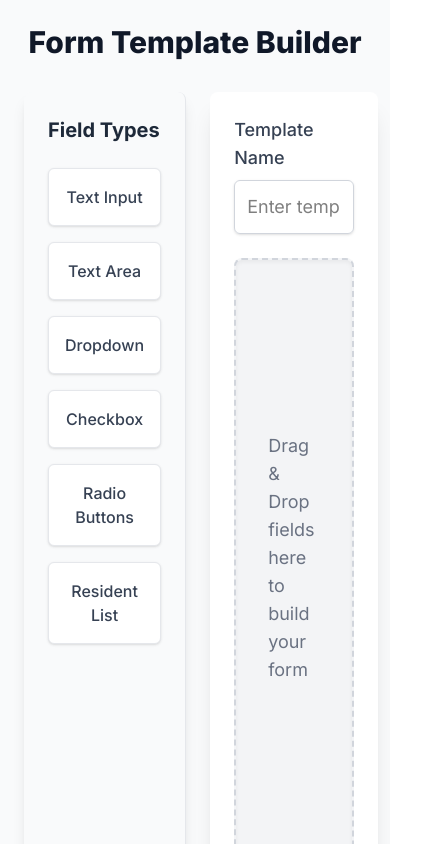
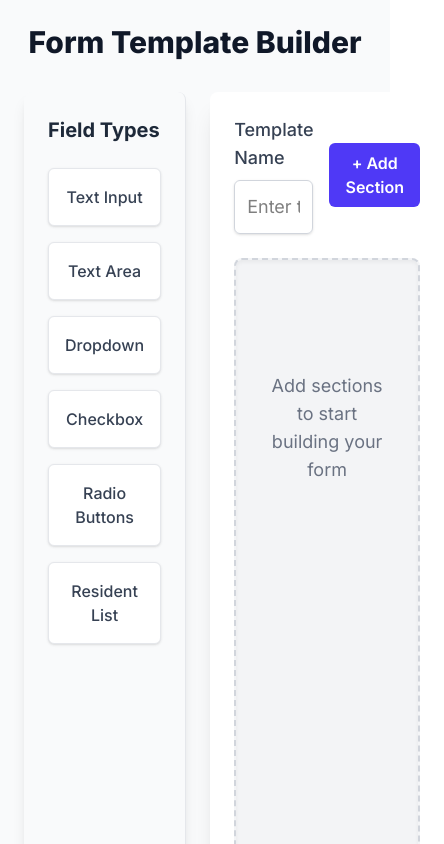
Before and after one commit to dheerendra63939580/formBuilder, a React (Vite) app: page /create-template in a window 390 px wide. Shown: the top 844 px of the page, 444 px wide, since content can reach past the window. Built offline with nearby package versions, Linux system fonts and the light colour scheme.

Commit message:
feat: make template responsive

```diff
--- a/src/pages/FormCanvas.jsx
+++ b/src/pages/FormCanvas.jsx
@@ -1,57 +1,25 @@
 // src/components/FormCanvas.js
 import React from 'react';
-import { DndContext, closestCenter, KeyboardSensor, PointerSensor, useSensor, useSensors } from '@dnd-kit/core';
-import { SortableContext, sortableKeyboardCoordinates, verticalListSortingStrategy } from '@dnd-kit/sortable';
-import FieldItem from './FieldItem';
+import Section from './Section';
 
-const FormCanvas = ({ fields, onSelectField, onDeleteField, onDropField, onSortEnd }) => {
-    const sensors = useSensors(
-        useSensor(PointerSensor),
-        useSensor(KeyboardSensor, {
-            coordinateGetter: sortableKeyboardCoordinates,
-        })
-    );
-
-    const handleDragOver = (event) => {
-        event.preventDefault(); // Necessary to allow dropping
-    };
-
-    const handleDrop = (event) => {
-        event.preventDefault();
-        const fieldType = event.dataTransfer.getData('field-type');
-        if (fieldType) {
-            onDropField(fieldType);
-        }
-    };
-
+const FormCanvas = ({ sections, onAddField, onSelectField, onDeleteField, onSortEnd }) => {
     return (
-        <DndContext
-            sensors={sensors}
-            collisionDetection={closestCenter}
-            onDragEnd={onSortEnd}
-        >
-            <div
-                onDragOver={handleDragOver}
-                onDrop={handleDrop}
-                className="flex-grow p-8 bg-gray-100 rounded-lg shadow-inner border-2 border-dashed border-gray-300 min-h-[600px] flex flex-col items-center justify-center relative"
-            >
-                {fields.length === 0 && (
-                    <p className="text-gray-500 text-lg">Drag & Drop fields here to build your form</p>
-                )}
-                <div className="w-full max-w-2xl">
-                    <SortableContext items={fields.map(f => f.id)} strategy={verticalListSortingStrategy}>
-                        {fields.map((field) => (
-                            <FieldItem
-                                key={field.id}
-                                field={field}
-                                onSelectField={onSelectField}
-                                onDeleteField={onDeleteField}
-                            />
-                        ))}
-                    </SortableContext>
-                </div>
-            </div>
-        </DndContext>
+        <div className="flex-grow p-8 bg-gray-100 rounded-lg shadow-inner border-2 border-dashed border-gray-300 min-h-[600px] overflow-auto">
+            {sections.length === 0 ? (
+                <p className="text-gray-500 text-lg text-center mt-20">Add sections to start building your form</p>
+            ) : (
+                sections.map(section => (
+                    <Section
+                        key={section.id}
+                        section={section}
+                        onAddField={onAddField}
+                        onSelectField={onSelectField}
+                        onDeleteField={onDeleteField}
+                        onSortEnd={onSortEnd}
+                    />
+                ))
+            )}
+        </div>
     );
 };
 
--- a/src/pages/Renderer.jsx
+++ b/src/pages/Renderer.jsx
@@ -1,4 +1,4 @@
-// src/FormRenderer.js
+// Updated: src/FormRenderer.js
 import React, { useState, useEffect } from 'react';
 import { useNavigate } from 'react-router-dom';
 
@@ -11,7 +11,7 @@ const FormRenderer = ({ template, mode, initialData = {}, onSubmit }) => {
         if (mode === 'edit' || mode === 'view') {
             setFormData(initialData);
         } else {
-            setFormData({}); // Clear form data for create mode
+            setFormData({});
         }
     }, []);
 
@@ -29,13 +29,13 @@ const FormRenderer = ({ template, mode, initialData = {}, onSubmit }) => {
         } else {
             setFormData(prev => ({ ...prev, [name]: value }));
         }
-        // Clear error for this field when it changes
         setErrors(prev => ({ ...prev, [name]: undefined }));
     };
 
     const validateForm = () => {
         const newErrors = {};
-        template.fields.forEach(field => {
+        template.sections.forEach(section => {
+            section.fields.forEach(field => {
                 if (field.required) {
                     if (field.type === 'checkbox') {
                         if (!formData[field.id] || formData[field.id].length === 0) {
@@ -46,13 +46,14 @@ const FormRenderer = ({ template, mode, initialData = {}, onSubmit }) => {
                     }
                 }
             });
+        });
         setErrors(newErrors);
         return Object.keys(newErrors).length === 0;
     };
 
     const handleSubmit = (e) => {
         e.preventDefault();
-        if (mode === 'view') return; // No submission in view mode
+        if (mode === 'view') return;
 
         if (validateForm()) {
             onSubmit(formData);
@@ -61,20 +62,27 @@ const FormRenderer = ({ template, mode, initialData = {}, onSubmit }) => {
         }
     };
 
-    if (!template || !template.fields) {
+    if (!template || !template.sections) {
         return <div className="text-center text-gray-500 text-lg p-8">Loading form template...</div>;
     }
 
     return (
-        <div className="max-w-3xl mx-auto bg-white p-8 rounded-lg shadow-xl my-8 font-inter">
+        <div className="mx-auto bg-white p-8 rounded-lg shadow-xl my-8 font-inter">
             <h2 className="text-3xl font-extrabold text-gray-900 mb-6 text-center">
                 {mode === 'create' ? 'Fill Form' : mode === 'edit' ? 'Edit Form' : 'View Form'}
             </h2>
             <p className="text-xl font-semibold text-gray-700 mb-8 text-center">{template.name}</p>
 
-            <form onSubmit={handleSubmit} className="space-y-6">
-                {template.fields.map((field) => (
-                    <div key={field.id} className="mb-4">
+            <form onSubmit={handleSubmit} className="space-y-10">
+                {template.sections.map((section) => {
+                    return (
+                    <div key={section.id} className="mb-8">
+                        <h3 className="text-xl font-bold text-gray-800 mb-4">{section.name}</h3>
+                        <div className={`grid gap-6 col-count`}
+                            style={{"--data-col-sm-count": section.columns.sm, "--data-col-md-count": section.columns.md, "--data-col-lg-count": section.columns.lg}}
+                        >
+                            {section.fields.map((field) => (
+                                <div key={field.id}>
                                     <label htmlFor={field.id} className="block text-sm font-medium text-gray-700 mb-1">
                                         {field.label} {field.required && <span className="text-red-500">*</span>}
                                     </label>
@@ -173,6 +181,9 @@ const FormRenderer = ({ template, mode, initialData = {}, onSubmit }) => {
                                     )}
                                 </div>
                             ))}
+                        </div>
+                    </div>)
+                })}
 
                 {mode !== 'view' && (
                     <div className="flex justify-end pt-4">
--- /dev/null
+++ b/src/pages/Section.jsx
@@ -0,0 +1,58 @@
+// src/components/Section.jsx
+import React from 'react';
+import {
+    DndContext,
+    closestCenter,
+    PointerSensor,
+    useSensor,
+    useSensors,
+    KeyboardSensor,
+} from '@dnd-kit/core';
+import { SortableContext, verticalListSortingStrategy } from '@dnd-kit/sortable';
+import { sortableKeyboardCoordinates } from '@dnd-kit/sortable';
+import FieldItem from './FieldItem';
+
+const Section = ({ section, onAddField, onSelectField, onDeleteField, onSortEnd }) => {
+    const sensors = useSensors(
+        useSensor(PointerSensor),
+        useSensor(KeyboardSensor, {
+            coordinateGetter: sortableKeyboardCoordinates,
+        })
+    );
+
+    const handleDrop = (event) => {
+        event.preventDefault();
+        const type = event.dataTransfer.getData('field-type');
+        if (type) {
+            onAddField(type, section.id);
+        }
+    };
+
+    return (
+        <div
+            className="mb-6 p-4 border border-gray-300 rounded bg-white shadow-sm"
+            onDragOver={(e) => e.preventDefault()}
+            onDrop={handleDrop}
+        >
+            <h2 className="text-xl font-semibold text-gray-700 mb-4">{section.name}</h2>
+            <DndContext sensors={sensors} collisionDetection={closestCenter} onDragEnd={(event) => onSortEnd(section.id, event)}>
+                <SortableContext items={section.fields.map(f => f.id)} strategy={verticalListSortingStrategy}>
+                    <div
+                        className={`grid gap-4 grid-cols-${section.columns.sm} sm:grid-cols-${section.columns.sm} md:grid-cols-${section.columns.md} lg:grid-cols-${section.columns.lg}`}
+                    >
+                        {section.fields.map((field) => (
+                            <FieldItem
+                                key={field.id}
+                                field={field}
+                                onSelectField={() => onSelectField(field, section.id)}
+                                onDeleteField={() => onDeleteField(field.id, section.id)}
+                            />
+                        ))}
+                    </div>
+                </SortableContext>
+            </DndContext>
+        </div>
+    );
+};
+
+export default Section;
--- /dev/null
+++ b/src/pages/SectionEditor.jsx
@@ -0,0 +1,47 @@
+// src/components/SectionEditor.jsx
+import React, { useState } from 'react';
+
+const SectionEditor = ({ onSubmit, onCancel }) => {
+    const [name, setName] = useState('');
+    const [columns, setColumns] = useState({ sm: 1, md: 2, lg: 3 });
+
+    const handleSubmit = () => {
+        if (!name.trim()) return;
+        onSubmit({ name, columns });
+    };
+
+    return (
+        <div className="space-y-4">
+            <div>
+                <label className="block text-sm font-medium">Section Name</label>
+                <input
+                    type="text"
+                    value={name}
+                    onChange={(e) => setName(e.target.value)}
+                    className="w-full mt-1 p-2 border rounded"
+                />
+            </div>
+            <div className="grid grid-cols-3 gap-4">
+                {['sm', 'md', 'lg'].map((size) => (
+                    <div key={size}>
+                        <label className="block text-sm font-medium">Columns ({size})</label>
+                        <input
+                            type="number"
+                            min={1}
+                            max={6}
+                            value={columns[size]}
+                            onChange={(e) => setColumns({ ...columns, [size]: parseInt(e.target.value) })}
+                            className="w-full mt-1 p-2 border rounded"
+                        />
+                    </div>
+                ))}
+            </div>
+            <div className="flex justify-end space-x-4">
+                <button onClick={onCancel} className="px-4 py-2 bg-gray-200 rounded">Cancel</button>
+                <button onClick={handleSubmit} className="px-4 py-2 bg-blue-600 text-white rounded">Add Section</button>
+            </div>
+        </div>
+    );
+};
+
+export default SectionEditor;
--- a/src/pages/TemplateBuilder.jsx
+++ b/src/pages/TemplateBuilder.jsx
@@ -1,20 +1,23 @@
-// src/pages/TemplateBuilder.jsx
+// Updated: src/pages/TemplateBuilder.jsx
 import React, { useState } from 'react';
 import { useNavigate } from 'react-router-dom';
-import { generateUniqueId } from '../utils/helper.js'; // Updated extension
+import { generateUniqueId } from '../utils/helper.js';
 import Modal from './Modal.jsx';
 import FieldEditor from './FieldEditor.jsx';
 import Sidebar from './Sidebar.jsx';
 import FormCanvas from './FormCanvas.jsx';
+import SectionEditor from './SectionEditor.jsx'; // NEW: Section editor modal
 
 const TemplateBuilder = () => {
     const navigate = useNavigate();
-    const [fields, setFields] = useState([]);
+    const [sections, setSections] = useState([]); // CHANGED: Replaced fields with sections
     const [selectedField, setSelectedField] = useState(null);
+    const [selectedSectionId, setSelectedSectionId] = useState(null); // NEW: Track section for field
     const [isEditorOpen, setIsEditorOpen] = useState(false);
+    const [isSectionEditorOpen, setIsSectionEditorOpen] = useState(false); // NEW
     const [templateName, setTemplateName] = useState('');
     const [message, setMessage] = useState('');
-    const [messageType, setMessageType] = useState(''); // 'success' or 'error'
+    const [messageType, setMessageType] = useState('');
 
     const showMessage = (msg, type) => {
         setMessage(msg);
@@ -22,7 +25,18 @@ const TemplateBuilder = () => {
         setTimeout(() => setMessage(''), 3000);
     };
 
-    const handleAddField = (type) => {
+    const handleAddSection = (sectionData) => {
+        const newSection = {
+            id: generateUniqueId(),
+            name: sectionData.name,
+            columns: sectionData.columns,
+            fields: []
+        };
+        setSections(prev => [...prev, newSection]);
+        setIsSectionEditorOpen(false);
+    };
+
+    const handleAddField = (type, sectionId) => {
         const newField = {
             id: generateUniqueId(),
             type,
@@ -31,43 +45,65 @@ const TemplateBuilder = () => {
             required: false,
             options: [],
         };
-        setFields((prevFields) => [...prevFields, newField]);
+        setSections(prevSections =>
+            prevSections.map(sec =>
+                sec.id === sectionId ? { ...sec, fields: [...sec.fields, newField] } : sec
+            )
+        );
         setSelectedField(newField);
+        setSelectedSectionId(sectionId);
         setIsEditorOpen(true);
     };
 
     const handleUpdateField = (updatedField) => {
-        setFields((prevFields) =>
-            prevFields.map((f) => (f.id === updatedField.id ? updatedField : f))
+        setSections(prevSections =>
+            prevSections.map(sec =>
+                sec.id === selectedSectionId
+                    ? {
+                          ...sec,
+                          fields: sec.fields.map(f => (f.id === updatedField.id ? updatedField : f))
+                      }
+                    : sec
+            )
         );
         setSelectedField(null);
         setIsEditorOpen(false);
     };
 
-    const handleDeleteField = (id) => {
-        setFields((prevFields) => prevFields.filter((f) => f.id !== id));
-        if (selectedField && selectedField.id === id) {
+    const handleDeleteField = (fieldId, sectionId) => {
+        setSections(prev =>
+            prev.map(sec =>
+                sec.id === sectionId
+                    ? { ...sec, fields: sec.fields.filter(f => f.id !== fieldId) }
+                    : sec
+            )
+        );
+        if (selectedField && selectedField.id === fieldId) {
             setSelectedField(null);
             setIsEditorOpen(false);
         }
     };
 
-    const handleSelectField = (field) => {
+    const handleSelectField = (field, sectionId) => {
         setSelectedField(field);
+        setSelectedSectionId(sectionId);
         setIsEditorOpen(true);
     };
 
-    const handleSortEnd = (event) => {
+    const handleSortEnd = (sectionId, event) => {
         const { active, over } = event;
         if (active.id !== over.id) {
-            setFields((items) => {
-                const oldIndex = items.findIndex((item) => item.id === active.id);
-                const newIndex = items.findIndex((item) => item.id === over.id);
-                const newItems = [...items];
-                const [movedItem] = newItems.splice(oldIndex, 1);
-                newItems.splice(newIndex, 0, movedItem);
-                return newItems;
-            });
+            setSections(prev =>
+                prev.map(sec => {
+                    if (sec.id !== sectionId) return sec;
+                    const oldIndex = sec.fields.findIndex(f => f.id === active.id);
+                    const newIndex = sec.fields.findIndex(f => f.id === over.id);
+                    const updatedFields = [...sec.fields];
+                    const [moved] = updatedFields.splice(oldIndex, 1);
+                    updatedFields.splice(newIndex, 0, moved);
+                    return { ...sec, fields: updatedFields };
+                })
+            );
         }
     };
 
@@ -76,25 +112,25 @@ const TemplateBuilder = () => {
             showMessage('Template name cannot be empty!', 'error');
             return;
         }
-        if (fields.length === 0) {
-            showMessage('Please add at least one field to the form.', 'error');
+        if (sections.length === 0) {
+            showMessage('Please add at least one section.', 'error');
             return;
         }
 
         try {
-            const existingTemplates = JSON.parse(localStorage.getItem('formTemplates')) || [];
+            const existing = JSON.parse(localStorage.getItem('formTemplates')) || [];
             const newTemplate = {
-                id: generateUniqueId(), // Generate a unique ID for the template itself
+                id: generateUniqueId(),
                 name: templateName,
-                fields: fields,
-                createdAt: new Date().toISOString(), // Use ISO string for timestamp
+                sections,
+                createdAt: new Date().toISOString(),
             };
-            localStorage.setItem('formTemplates', JSON.stringify([...existingTemplates, newTemplate]));
+            localStorage.setItem('formTemplates', JSON.stringify([...existing, newTemplate]));
             showMessage('Template saved successfully!', 'success');
-            navigate('/templates'); // Navigate to templates list after saving
+            navigate('/templates');
         } catch (e) {
-            console.error("Error saving template to local storage: ", e);
-            showMessage('Error saving template. Please try again.', 'error');
+            console.error("Error saving template:", e);
+            showMessage('Error saving template.', 'error');
         }
     };
 
@@ -109,9 +145,11 @@ const TemplateBuilder = () => {
             )}
 
             <div className="flex-grow flex space-x-6">
-                <Sidebar onAddField={handleAddField} />
+                <Sidebar onAddField={(type) => {}} /> {/* no-op, moved into FormCanvas now */}
+
                 <div className="flex-grow flex flex-col bg-white rounded-lg shadow-xl p-6">
-                    <div className="mb-6">
+                    <div className="mb-6 flex justify-between items-center">
+                        <div className="flex-grow">
                             <label htmlFor="templateName" className="block text-lg font-medium text-gray-700 mb-2">Template Name</label>
                             <input
                                 type="text"
@@ -122,13 +160,22 @@ const TemplateBuilder = () => {
                                 placeholder="Enter template name"
                             />
                         </div>
+                        <button
+                            onClick={() => setIsSectionEditorOpen(true)}
+                            className="ml-4 px-4 py-2 bg-indigo-600 text-white font-semibold rounded-md hover:bg-indigo-700"
+                        >
+                            + Add Section
+                        </button>
+                    </div>
+
                     <FormCanvas
-                        fields={fields}
+                        sections={sections}
+                        onAddField={handleAddField}
                         onSelectField={handleSelectField}
                         onDeleteField={handleDeleteField}
-                        onDropField={handleAddField}
                         onSortEnd={handleSortEnd}
                     />
+
                     <div className="mt-6 flex justify-end">
                         <button
                             onClick={handleSaveTemplate}
@@ -140,6 +187,7 @@ const TemplateBuilder = () => {
                 </div>
             </div>
 
+            {/* Modals */}
             <Modal isOpen={isEditorOpen} onClose={() => setIsEditorOpen(false)} title="Edit Field Properties">
                 {selectedField && (
                     <FieldEditor
@@ -149,6 +197,13 @@ const TemplateBuilder = () => {
                     />
                 )}
             </Modal>
+
+            <Modal isOpen={isSectionEditorOpen} onClose={() => setIsSectionEditorOpen(false)} title="Add New Section">
+                <SectionEditor
+                    onSubmit={handleAddSection}
+                    onCancel={() => setIsSectionEditorOpen(false)}
+                />
+            </Modal>
         </div>
     );
 };
```
Also changed, not shown: src/index.css (+20 -0 lines), src/pages/FormFillPage.jsx (+34 -22 lines). Lines whose indentation alone changed are shown as unchanged.
